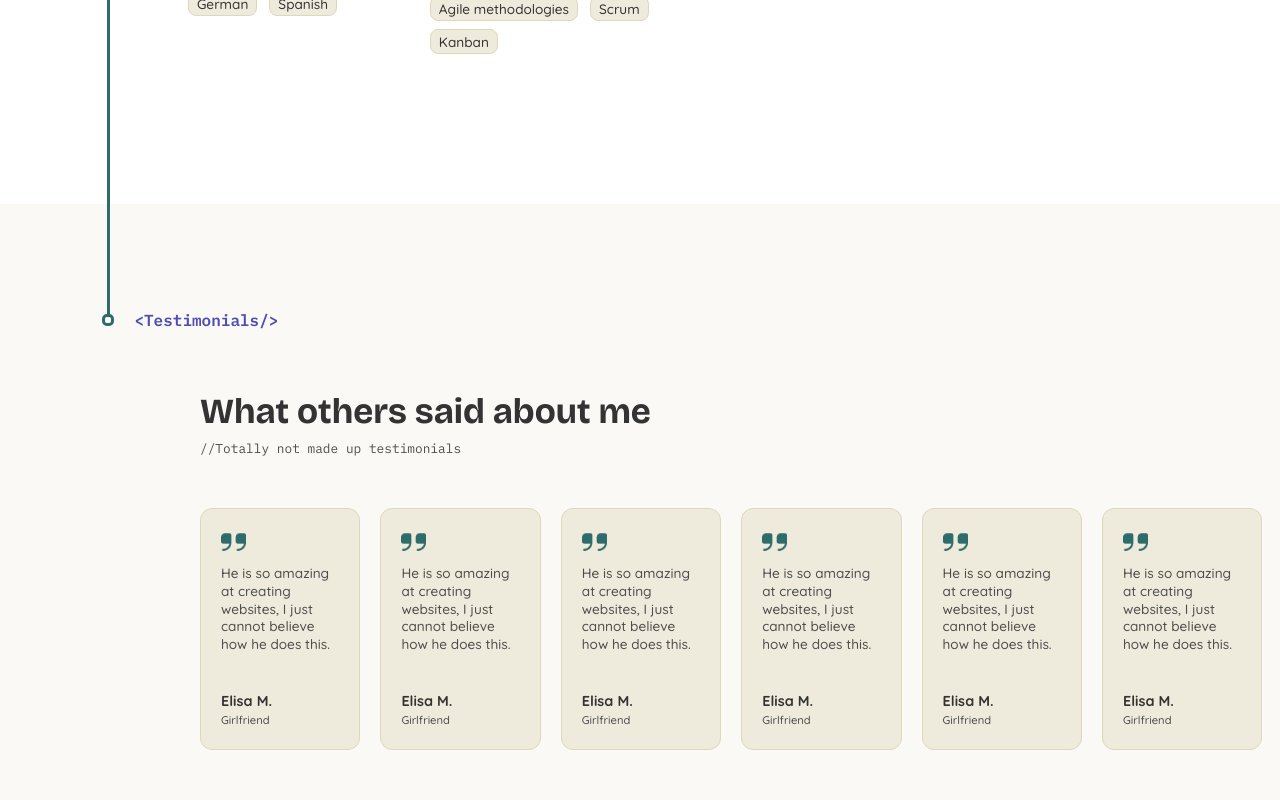
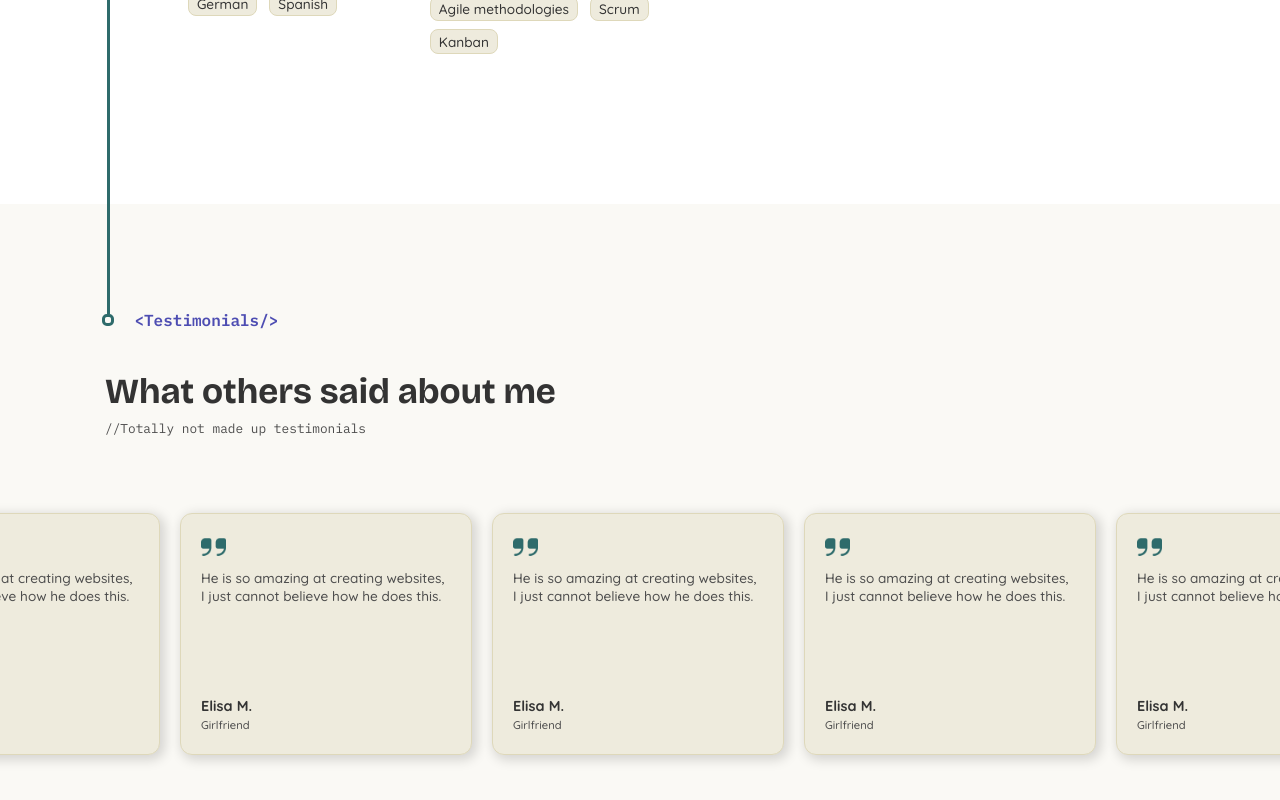
Before and after one commit to Stefdev13/stef-bekaert-portfolio, a React (Vite) app: page /about in a window 1280 px wide. Shown: the part 2340-3140 px from the top of the page. Built offline with nearby package versions, Linux system fonts and the light colour scheme.

Commit message:
Testimonial Animation
Basic version, will make a better one later if I dont forget

```diff
--- a/src/components/about/Testimonial.jsx
+++ b/src/components/about/Testimonial.jsx
@@ -12,7 +12,7 @@ const useStyles = createUseStyles({
     gap: "10px",
 
     height: "200px",
-    width: "400px",
+    minWidth: "250px",
 
     padding: {
       top: "20px",
@@ -31,6 +31,11 @@ const useStyles = createUseStyles({
     },
     borderColor: (props) =>
       props.theme ? Constants.LIGHT_BORDER : Constants.DARK_BORDER,
+
+    boxShadow: (props) =>
+      `3px 3px 12px 2px ${
+        props.theme ? Constants.LIGHT_SHADOW : Constants.DARK_SHADOW
+      }`,
 
     "& p": {
       fontFamily: Constants.FONT_QUICKSAND,
--- a/src/components/about/TestimonialsCarousel.module.css
+++ b/src/components/about/TestimonialsCarousel.module.css
@@ -1,10 +1,25 @@
 .carouselWrapper {
   overflow: hidden;
+
+  padding: 25px 20px 25px 20px;
 }
 
 .carousel {
-    display: flex;
-    flex-direction: row;
+  display: flex;
+  flex-direction: row;
+  align-items: stretch;
 
-    gap: 20px;
+  gap: 20px;
+
+  animation: scroll 10s linear alternate infinite;
+  animation-play-state: running;
 }
+
+@keyframes scroll {
+  from {
+    transform: translateX(0);
+  }
+  to {
+    transform: translateX(calc(-250px * 1));
+  }
+}
--- a/src/components/about/TestimonialsSection.jsx
+++ b/src/components/about/TestimonialsSection.jsx
@@ -7,7 +7,7 @@ function TestimonialsSection() {
     <div className={styles.bottomSectionWrapper}>
       <KnotAndTitle title="Testimonials" location="bottom" />
       <div className={styles.bottomSectionContent}>
-        <div>
+        <div className={styles.bottomHeader}>
           <h1 className="sectionHeading">What others said about me</h1>
           <p className="comment">//Totally not made up testimonials</p>
         </div>
--- a/src/pages/AboutPage.module.css
+++ b/src/pages/AboutPage.module.css
@@ -61,8 +61,6 @@
 
   border-left: 3px solid var(--var-colour-primary);
 
-  /* background-color: var(--var-colour-primary); */
-
   margin-left: 4.5px;
 }
 
@@ -87,11 +85,11 @@
   display: flex;
   flex-direction: column;
   gap: 50px;
-
-  max-width: 83vw;
-
-  padding-top: 20px;
-  padding-left: 200px;
+  overflow: hidden;
 
   text-align: start;
 }
+
+.bottomHeader {
+  padding-left: 8.2vw;
+}
```
